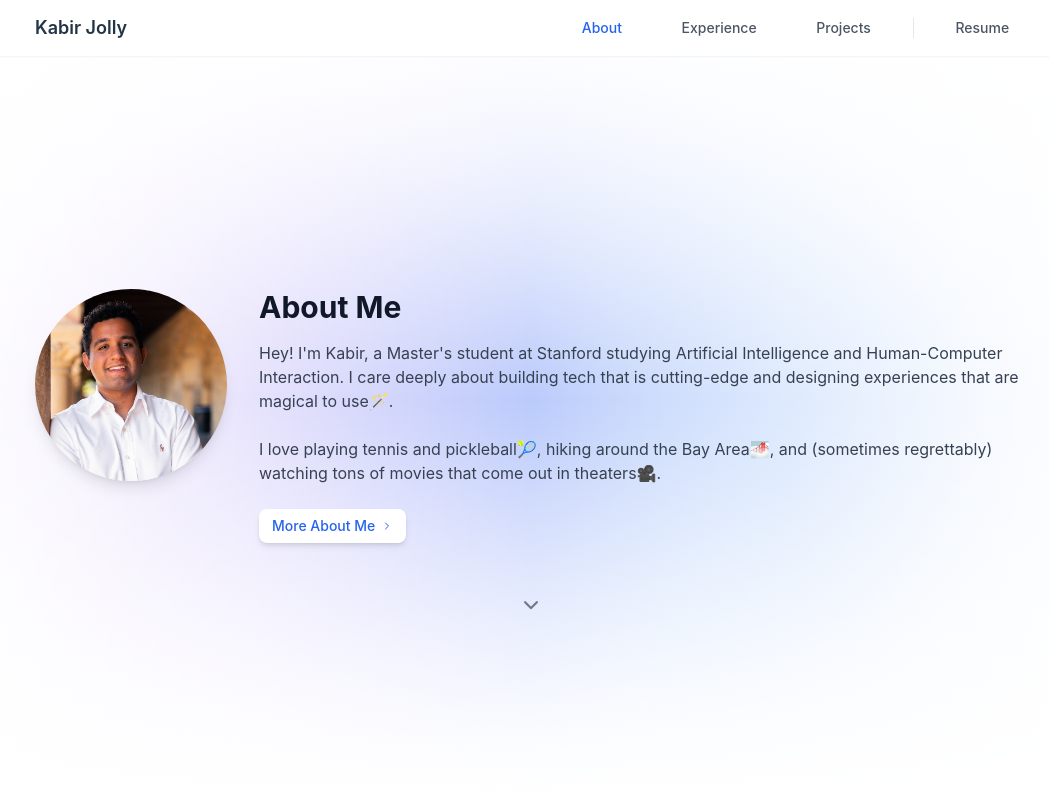
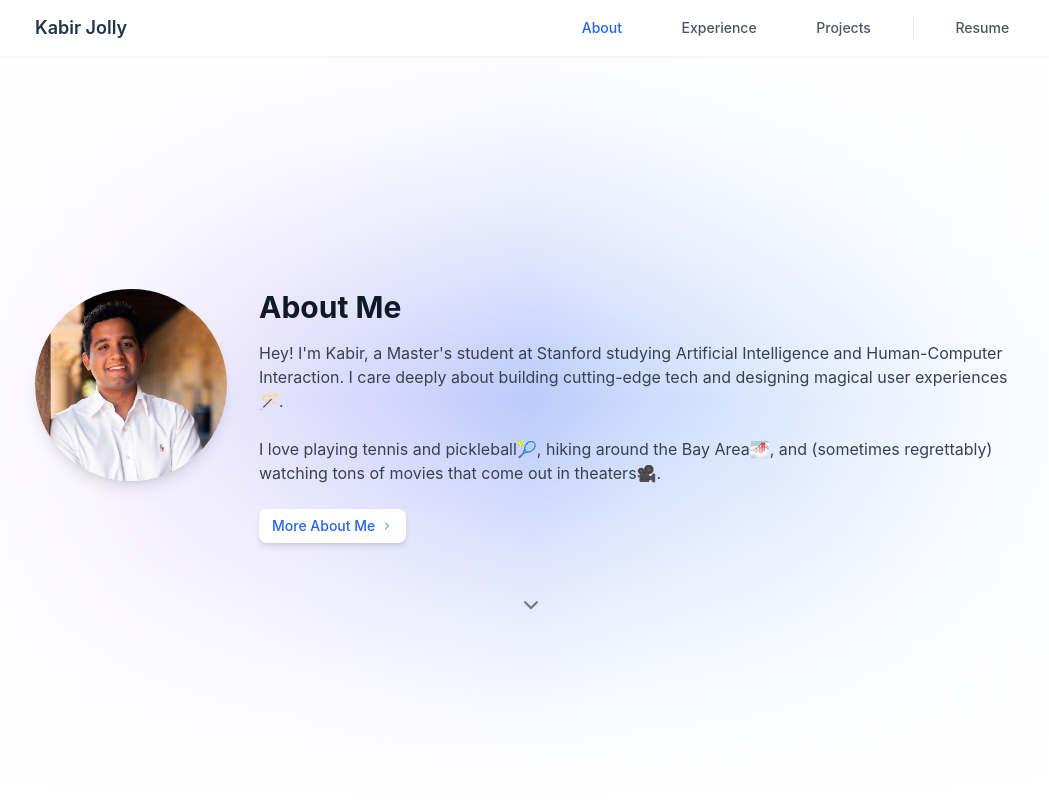
Before and after one commit to kabir-jolly/kabir-jolly.github.io, a React (Vite) app: page / in a window 1280 px wide. Shown: the top 800 px of the page, without its empty margins (109-1158 px from the left). Built offline with nearby package versions, Linux system fonts and the light colour scheme.

Commit message:
updated about me copy

```diff
--- a/src/Components/Portfolio.tsx
+++ b/src/Components/Portfolio.tsx
@@ -324,8 +324,8 @@ const Portfolio = () => {
                 <p className="text-base text-gray-700 mb-6">
                   Hey! I'm Kabir, a Master's student at Stanford studying
                   Artificial Intelligence and Human-Computer Interaction. I care
-                  deeply about building tech that is cutting-edge and designing
-                  experiences that are magical to use🪄.
+                  deeply about building cutting-edge tech and designing magical
+                  user experiences🪄.
                 </p>
                 <p className="text-base text-gray-700 mb-6">
                   I love playing tennis and pickleball🎾, hiking around the Bay
```
